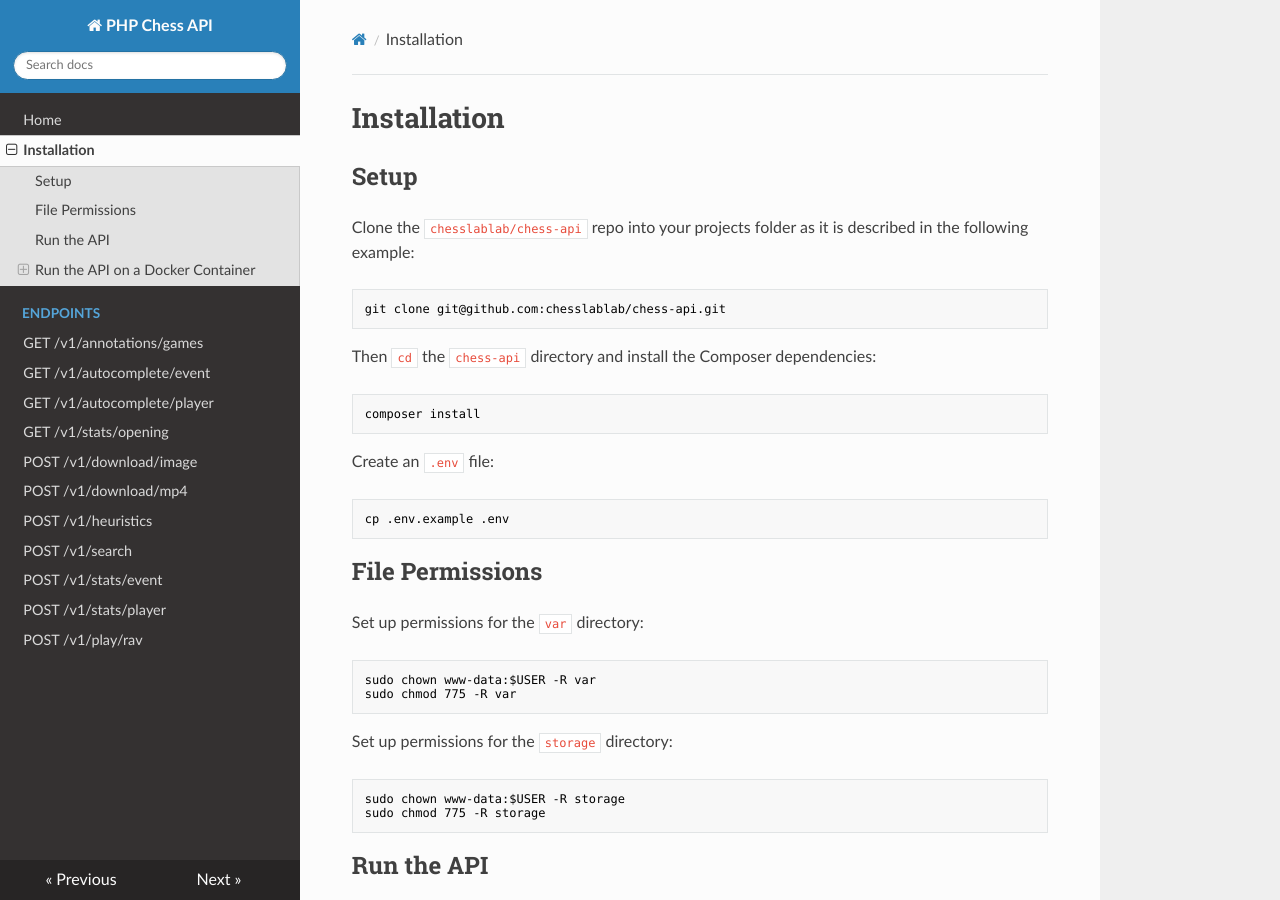
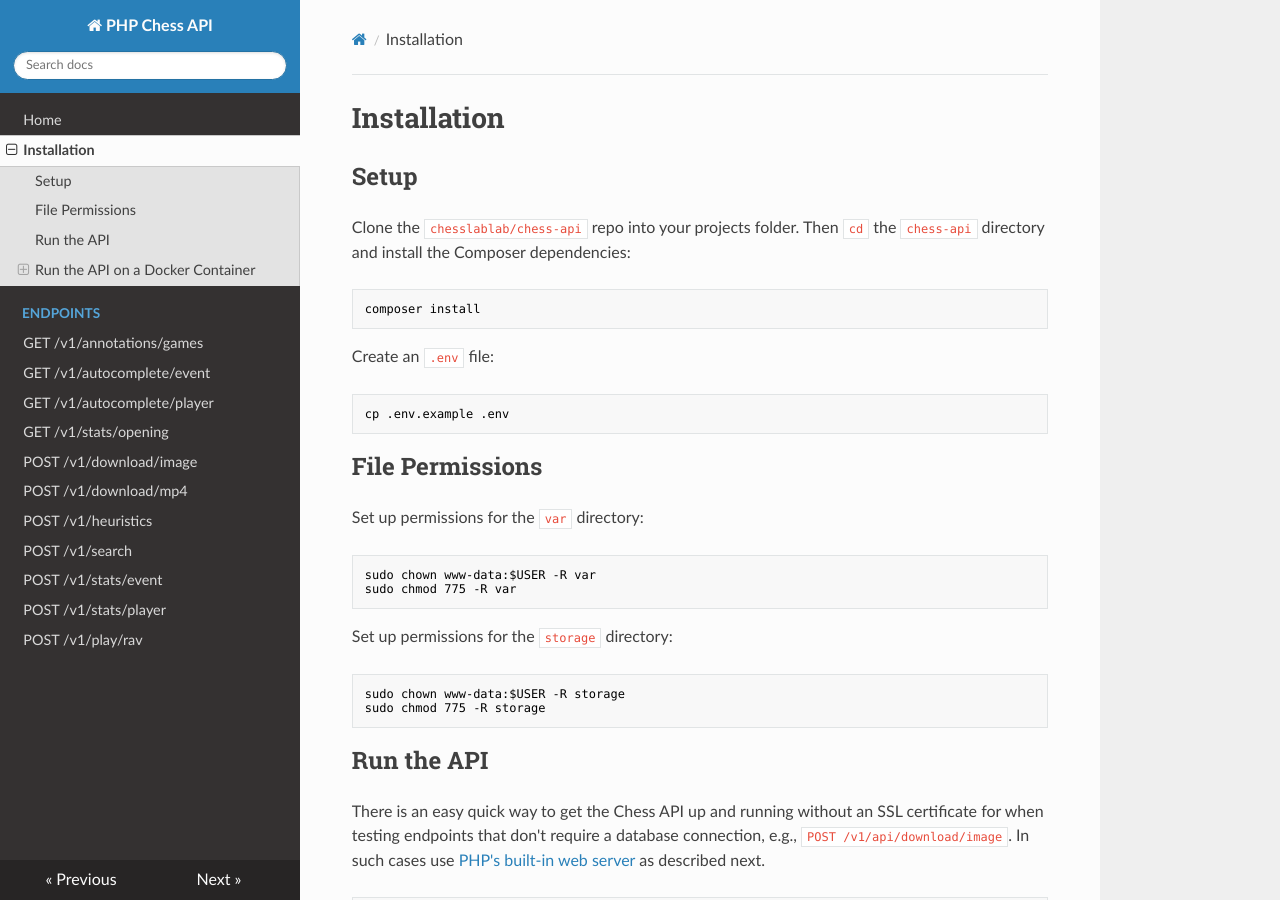
Before and after one commit to chesslablab/chess-api, an MkDocs documentation site: the page built from docs/installation.md, in a window 1280 px wide and 900 px high. Built offline with MkDocs 1.6.1, drawn with Linux system fonts in a browser that asks for light colours; nearby versions of some CDN libraries.

Commit message:
Updated the docs

````diff
--- a/docs/installation.md
+++ b/docs/installation.md
@@ -2,13 +2,7 @@
 
 ## Setup
 
-Clone the `chesslablab/chess-api` repo into your projects folder as it is described in the following example:
-
-```text
-git clone git@github.com:chesslablab/chess-api.git
-```
-
-Then `cd` the `chess-api` directory and install the Composer dependencies:
+Clone the `chesslablab/chess-api` repo into your projects folder. Then `cd` the `chess-api` directory and install the Composer dependencies:
 
 ```text
 composer install
````
